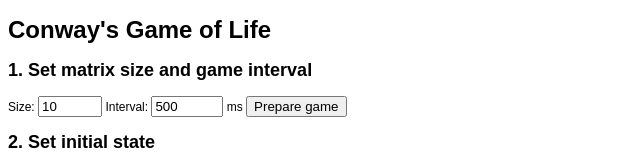
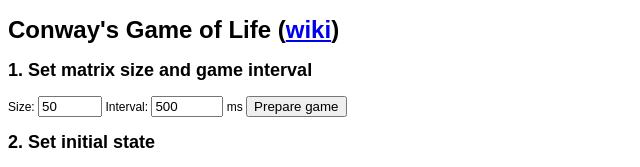
Before and after one commit to mathio/game-of-life, a website: page index.html in a window 1280 px wide. Shown: the top 167 px of the page, without its empty margins (0-640 px from the left). Drawn offline with Linux system fonts and the light colour scheme.

Commit message:
Update 3 files

```diff
--- a/game.js
+++ b/game.js
@@ -87,7 +87,7 @@ let interval = 500;
 
 const initialize = () => {
   const params = new URLSearchParams(window.location.search);
-  const size = parseInt(params.get("size") || 10, 10);
+  const size = parseInt(params.get("size") || 50, 10);
   interval = parseInt(params.get("interval") || 500, 10);
 
   qs("#size").value = size;
--- a/index.html
+++ b/index.html
@@ -8,12 +8,12 @@
     <title>Game of Life</title>
   </head>
   <body>
-    <h1>Conway's Game of Life</h1>
+    <h1>Conway's Game of Life (<a href="https://en.wikipedia.org/wiki/Conway%27s_Game_of_Life">wiki</a>)</h1>
 
     <form action="" method="get">
       <h2>1. Set matrix size and game interval</h2>
       <label for="size">Size:</label>
-      <input type="number" id="size" name="size" min="4" max="100" value="20" />
+      <input type="number" id="size" name="size" min="4" max="200" value="50" />
       <label for="size">Interval:</label>
       <input
         type="number"
```
Also changed, not shown: 1 other file.
